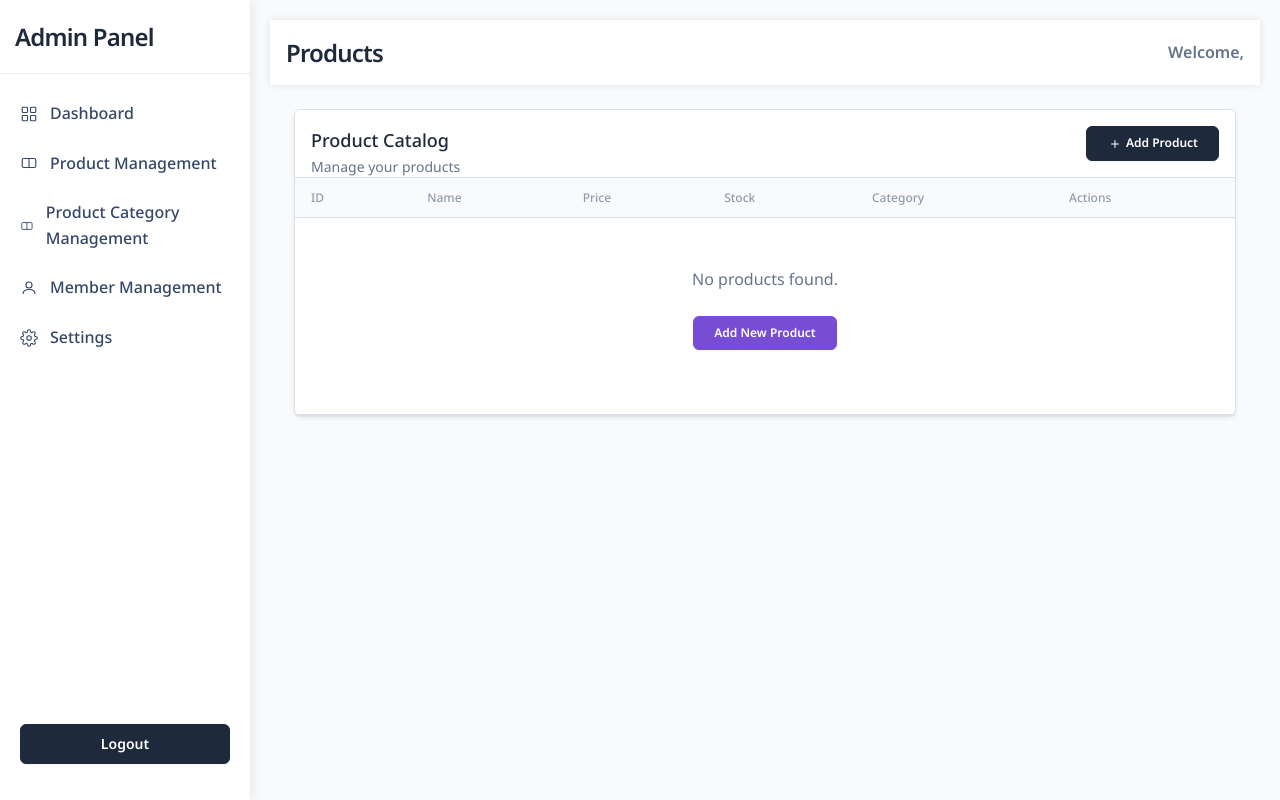
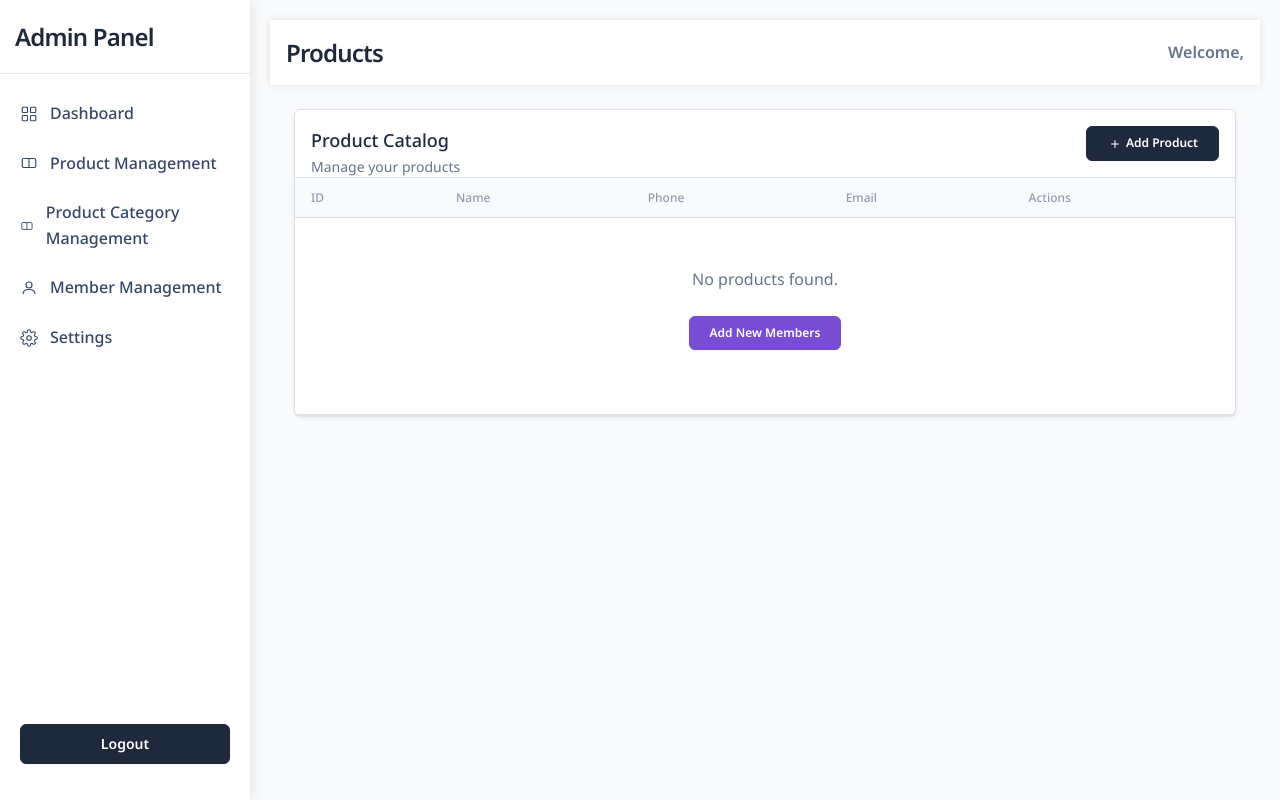
Before and after one commit to Aailmz/Retail, a Node project: template views/members/index.hbs in a window 1280 px wide. Run offline with Node 20 templates, Linux system fonts and the light colour scheme; the template is opened without the code that fills it, so the values that code supplies are empty; some web fonts are replaced.

Commit message:
feat: member index

```diff
--- a/src/app.module.ts
+++ b/src/app.module.ts
@@ -9,6 +9,7 @@ import { ProductModule } from './product/product.module';
 import { CategoryModule } from './category/category.module';
 import { Product } from './product/entities/product.entity';
 import { Category } from './category/entities/category.entity';
+import { Member } from './member/entities/member.entity';
 import { MemberModule } from './member/member.module';
 
 @Module({
@@ -20,7 +21,7 @@ import { MemberModule } from './member/member.module';
       username: 'root',
       password: '',
       database: 'discount_ukk',
-      entities: [User, Product, Category],
+      entities: [User, Product, Category, Member],
       synchronize: true,
     }),
     AuthModule,
--- a/views/members/index.hbs
+++ b/views/members/index.hbs
@@ -49,7 +49,7 @@
                 <p class="text-sm mb-0">Manage your products</p>
               </div>
               <div class="d-flex">
-                <a href="/products/create" class="btn btn-sm btn-dark">
+                <a href="/members/create" class="btn btn-sm btn-dark">
                   <svg xmlns="http://www.w3.org/2000/svg" width="16" height="16" fill="currentColor" class="bi bi-plus" viewBox="0 0 16 16">
                     <path d="M8 4a.5.5 0 0 1 .5.5v3h3a.5.5 0 0 1 0 1h-3v3a.5.5 0 0 1-1 0v-3h-3a.5.5 0 0 1 0-1h3v-3A.5.5 0 0 1 8 4z"/>
                   </svg>
@@ -65,15 +65,14 @@
                   <tr>
                     <th class="text-secondary text-xs font-weight-semibold opacity-7 ps-3">ID</th>
                     <th class="text-secondary text-xs font-weight-semibold opacity-7 ps-2">Name</th>
-                    <th class="text-secondary text-xs font-weight-semibold opacity-7 ps-2">Price</th>
-                    <th class="text-secondary text-xs font-weight-semibold opacity-7 ps-2">Stock</th>
-                    <th class="text-secondary text-xs font-weight-semibold opacity-7 ps-2">Category</th>
+                    <th class="text-secondary text-xs font-weight-semibold opacity-7 ps-2">Phone</th>
+                    <th class="text-secondary text-xs font-weight-semibold opacity-7 ps-2">Email</th>
                     <th class="text-secondary text-xs font-weight-semibold opacity-7 ps-2">Actions</th>
                   </tr>
                 </thead>
                 <tbody>
-                  {{#if products.length}}
-                    {{#each products}}
+                  {{#if members.length}}
+                    {{#each members}}
                       <tr>
                         <td class="ps-3">
                           <p class="text-sm font-weight-bold mb-0">{{this.id}}</p>
@@ -82,28 +81,25 @@
                           <div class="d-flex px-2">
                             <div class="my-auto">
                               <h6 class="mb-0 text-sm">{{this.name}}</h6>
-                              <p class="text-xs text-secondary mb-0">{{this.productCode}}</p>
+                              <p class="text-xs text-secondary mb-0">{{this.phone}}</p>
                             </div>
                           </div>
                         </td>
                         <td>
-                          <p class="text-sm font-weight-bold mb-0">${{this.sellingPrice}}</p>
+                          <p class="text-sm font-weight-bold mb-0">${{this.email}}</p>
                         </td>
                         <td>
-                          <p class="text-sm font-weight-bold mb-0">{{this.stock}}</p>
-                        </td>
-                        <td>
-                          <p class="text-sm font-weight-bold mb-0">{{this.category.name}}</p>
+                          <p class="text-sm font-weight-bold mb-0">{{this.createdAt}}</p>
                         </td>
                         <td>
                           <div class="d-flex gap-2">
-                            <a href="/products/{{this.id}}" class="btn btn-sm btn-info">
+                            <a href="/members/{{this.id}}" class="btn btn-sm btn-info">
                               View
                             </a>
-                            <a href="/products/{{this.id}}/edit" class="btn btn-sm btn-primary">
+                            <a href="/members/{{this.id}}/edit" class="btn btn-sm btn-primary">
                               Edit
                             </a>
-                            <form action="/products/{{this.id}}/delete" method="POST" onsubmit="return confirm('Are you sure you want to delete this product?');" style="display: inline;">
+                            <form action="/members/{{this.id}}/delete" method="POST" onsubmit="return confirm('Are you sure you want to delete this product?');" style="display: inline;">
                               <button type="submit" class="btn btn-sm btn-danger">Delete</button>
                             </form>
                           </div>
@@ -114,8 +110,8 @@
                     <tr>
                       <td colspan="6" class="text-center py-5">
                         <p>No products found.</p>
-                        <a href="/products/create" class="btn btn-sm btn-primary mt-2">
-                          Add New Product
+                        <a href="/members/create" class="btn btn-sm btn-primary mt-2">
+                          Add New Members
                         </a>
                       </td>
                     </tr>
```
Also changed, not shown: src/app.controller.ts (+10 -1 lines), views/members/create.hbs (+4 -4 lines).
